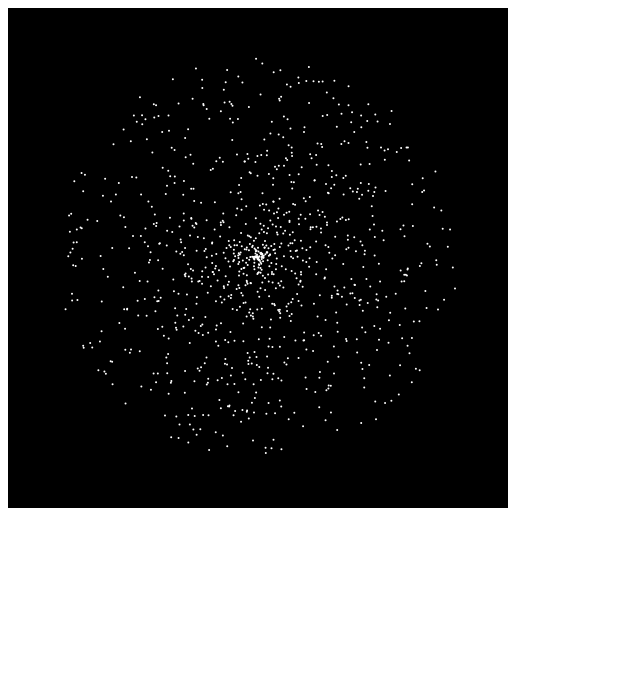
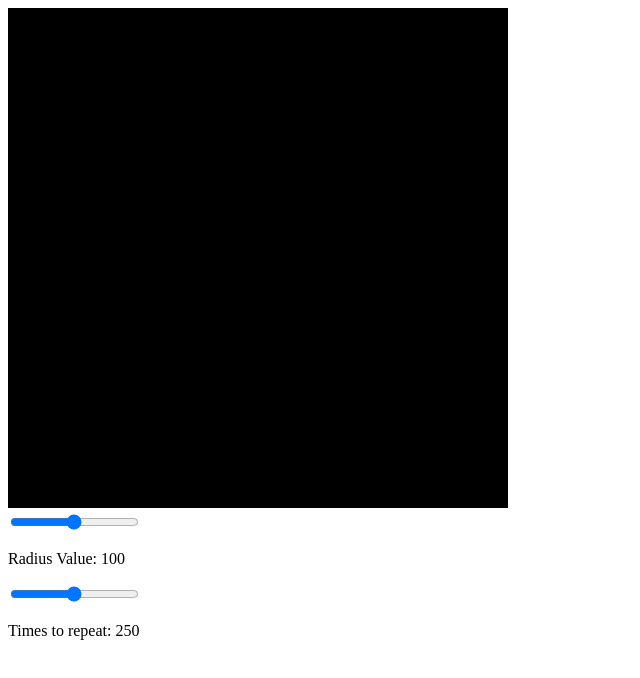
Before and after one commit to Pting1995/random-points-in-a-circle, a plain HTML site: page index.html in a window 1280 px wide. Shown: the whole page, without its empty margins (0-640 px from the left). Drawn offline with Linux system fonts and the light colour scheme.

Commit message:
added sliders for radius and times to repeat

```diff
--- a/index.html
+++ b/index.html
@@ -9,7 +9,16 @@
 </head>
 
 <body>
-    <canvas id="bellCanvas" width="500" height="500" style="background-color: black;"></canvas>
+    <section>
+        <canvas id="bellCanvas" width="500" height="500" style="background-color: black;"></canvas>
+        <div class="slidecontainer">
+            <input type="range" min="1" max="200" value="100" class="slider" id="radius">
+            <p>Radius Value: <span id="radiusPlaceholder"></span></p>
+            <input type="range" min="1" max="500" value="250" class="slider" id="timesToRepeat">
+            <p>Times to repeat: <span id="timesToRepeatPlaceholder"></span></p>
+        </div>
+    </section>
+
 </body>
 
 <script src="./index.js"></script>
--- a/index.js
+++ b/index.js
@@ -5,21 +5,39 @@ var originX = 250;
 var originY = 250;
 
 function randomPointInCircle(originX, originY, radius, timesToRepeat) {
+    console.log(radius, timesToRepeat)
     for (var i = 0; i < timesToRepeat; i++) {
+        // picks a random spot in the circle
         var angle = Math.random() * Math.PI * 2;
         var distance = Math.random() * radius;
         var pointX = originX + distance * Math.cos(angle);
         var pointY = originY + distance * Math.sin(angle);
-
-        console.log(pointX)
-        console.log(pointY)
-        // make a dot at x,y
+        // draws a dot
         ctx.beginPath();
         ctx.arc(pointX, pointY, 1, 0, 2 * Math.PI);
         ctx.fillStyle = 'white';
         ctx.fill();
     }
-
 }
 
-randomPointInCircle(originX, originY, 200, 1000)
+// tells user what the value of the slider is
+var radius = document.getElementById("radius");
+var radiusPlaceholder = document.getElementById("radiusPlaceholder");
+var radiusValue = radius.value;
+radiusPlaceholder.innerHTML = radius.value;
+radius.oninput = function () {
+    ctx.clearRect(0, 0, canvas.width, canvas.height)
+    radiusPlaceholder.innerHTML = this.value;
+    randomPointInCircle(originX, originY, radius.value, timesToRepeat.value)
+}
+
+
+var timesToRepeat = document.getElementById("timesToRepeat");
+var timesToRepeatPlaceholder = document.getElementById("timesToRepeatPlaceholder");
+var timesToRepeatValue = timesToRepeat.value
+timesToRepeatPlaceholder.innerHTML = timesToRepeat.value;
+timesToRepeat.oninput = function () {
+    ctx.clearRect(0, 0, canvas.width, canvas.height)
+    timesToRepeatPlaceholder.innerHTML = this.value;
+    randomPointInCircle(originX, originY, radius.value, timesToRepeat.value)
+}
```
